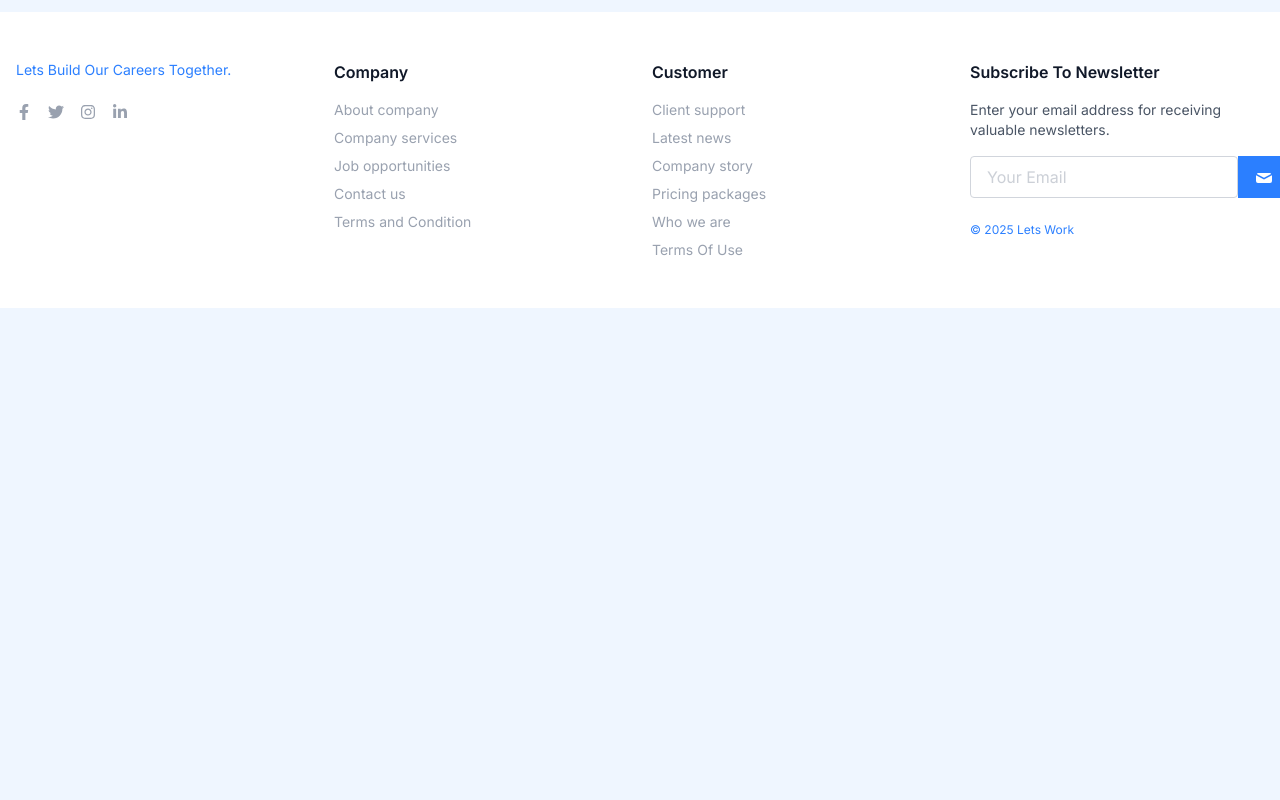
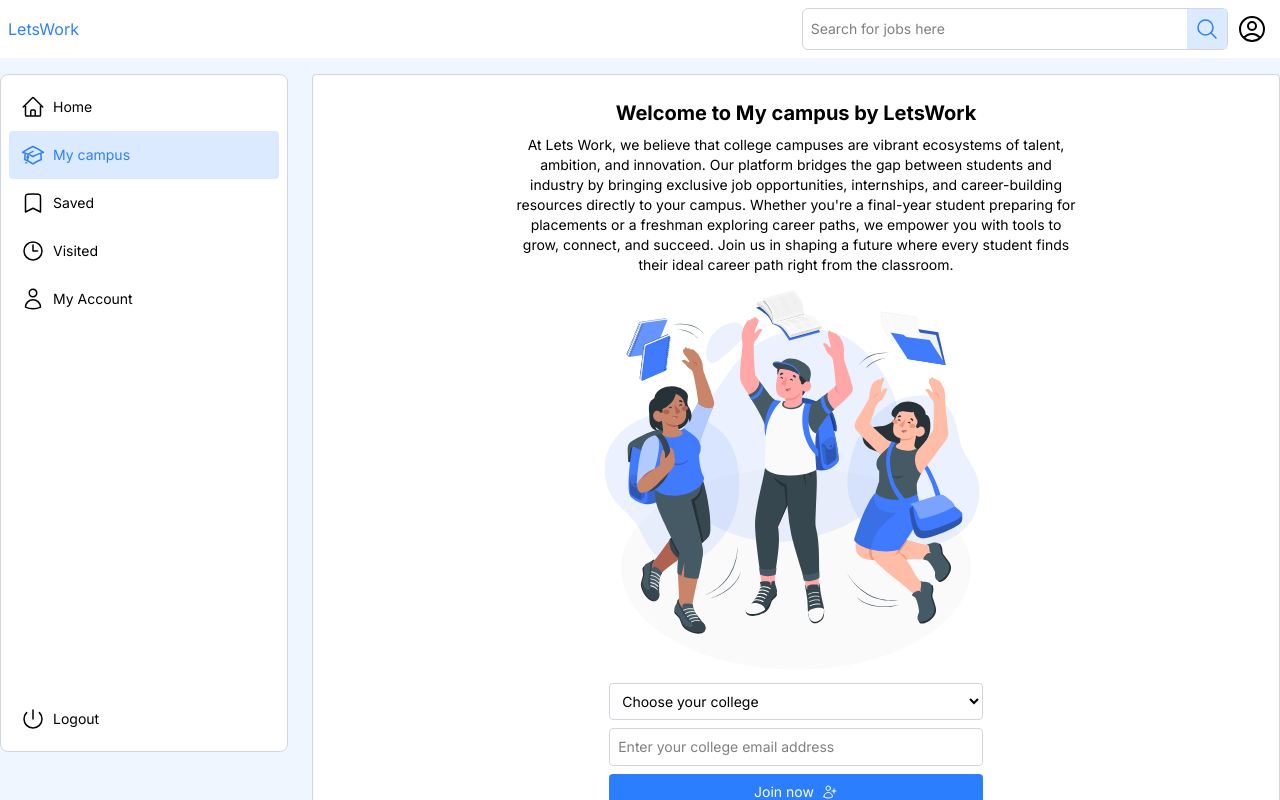
Before and after one commit to MohdBelalNaim/letswork, a React (Vite) app: page /campus in a window 1280 px wide. Shown: the top 800 px of the page. Built offline with nearby package versions, Linux system fonts and the light colour scheme.

Commit message:
[ADD] search result page added Minor changes done

```diff
--- a/package.json
+++ b/package.json
@@ -13,14 +13,14 @@
     "@reduxjs/toolkit": "^2.8.2",
     "@tailwindcss/cli": "^4.1.11",
     "@tailwindcss/vite": "^4.1.11",
+    "@vercel/analytics": "^1.5.0",
     "firebase": "^11.10.0",
-    "react": "^18.3.1",
+    "react": "^19.1.0",
     "react-circular-progressbar": "^2.2.0",
     "react-dom": "^19.1.0",
     "react-icons": "^5.5.0",
     "react-redux": "^9.2.0",
     "react-router-dom": "^7.6.3",
-    "react-web-share": "^2.0.2",
     "tailwindcss": "^4.1.11"
   },
   "devDependencies": {
--- a/src/App.jsx
+++ b/src/App.jsx
@@ -8,6 +8,8 @@ import MyAccountPage from "./pages/MyAccountPage";
 import Footer from "./components/Footer";
 import Terms from "./pages/Terms";
 import TermsOfUse from "./pages/TermsOfUse";
+import CampusPage from "./pages/CampusPage";
+import Searched from "./pages/Searched";
 const App = () => {
   return (
     <BrowserRouter>
@@ -20,6 +22,8 @@ const App = () => {
         <Route path="/account" element={<MyAccountPage />} />
         <Route path ="/terms" element={<Terms/>}/>
         <Route path="/use" element={<TermsOfUse />} />
+        <Route path="/campus" element={<CampusPage />} />
+        <Route path="/search" element={<Searched />} />
       </Routes>
 
       <Footer/>
--- a/src/components/Main.jsx
+++ b/src/components/Main.jsx
@@ -5,7 +5,6 @@ import CircularProgress from "./Progress";
 import Footer from "./Footer";
 const Main = () => {
   const [isScrolled, setIsScrolled] = useState(false);
-
   useEffect(() => {
     const handleScroll = () => {
       setIsScrolled(window.scrollY > 200);
@@ -16,6 +15,16 @@ const Main = () => {
       window.removeEventListener("scroll", handleScroll);
     };
   }, []);
+    const today = new Date();
+
+  const options = {
+    weekday: 'long', // e.g., "Friday"
+    month: 'long',   // e.g., "June"
+    day: 'numeric',  // e.g., "6"
+  };
+
+  const formattedDate = today.toLocaleDateString('en-US', options);
+
   return (
     <div className="max-sm:px-1">
       <div className="max-lg:hidden bg-white rounded-lg border border-gray-300 px-5 py-6 flex items-center justify-between">
@@ -35,7 +44,7 @@ const Main = () => {
                 d="M12 3v2.25m6.364.386-1.591 1.591M21 12h-2.25m-.386 6.364-1.591-1.591M12 18.75V21m-4.773-4.227-1.591 1.591M5.25 12H3m4.227-4.773L5.636 5.636M15.75 12a3.75 3.75 0 1 1-7.5 0 3.75 3.75 0 0 1 7.5 0Z"
               />
             </svg>
-            Friday, June 6
+            {formattedDate}
           </div>
           <div className="text-xl mt-3">Hi, Mohd Belal Naim !</div>
           <div className="text-sm mt-3">Let's get done with the basics</div>
--- /dev/null
+++ b/src/components/Search.jsx
@@ -0,0 +1,40 @@
+import React from "react";
+import JobCard from "./JobCard";
+
+const Visited = () => {
+  return (
+    <div>
+      <div className="text-lg font-bold py-4 flex items-center gap-x-3">
+        <svg
+          xmlns="http://www.w3.org/2000/svg"
+          fill="none"
+          viewBox="0 0 24 24"
+          stroke-width="1.5"
+          stroke="currentColor"
+          class="size-6"
+        >
+          <path
+            stroke-linecap="round"
+            stroke-linejoin="round"
+            d="M6.75 15.75 3 12m0 0 3.75-3.75M3 12h18"
+          />
+        </svg>
+        Search results
+      </div>
+      <div className="grid lg:grid-cols-2 gap-4 md:grid-cols-1 max-sm:grid-cols-1 max-sm:gap-1">
+        <JobCard />
+        <JobCard />
+        <JobCard />
+        <JobCard />
+        <JobCard />
+        <JobCard />
+        <JobCard />
+        <JobCard />
+        <JobCard />
+        <JobCard />
+      </div>
+    </div>
+  );
+};
+
+export default Visited;
--- a/src/components/Sidebar.jsx
+++ b/src/components/Sidebar.jsx
@@ -19,23 +19,7 @@ const Sidebar = () => {
             {item.icon} {item.name}
           </NavLink>
         ))}
-        <div className="flex gap-2 items-center px-3 py-3 text-sm rounded cursor-pointer">
-          <svg
-            xmlns="http://www.w3.org/2000/svg"
-            fill="none"
-            viewBox="0 0 24 24"
-            stroke-width="1.5"
-            stroke="currentColor"
-            class="size-6"
-          >
-            <path
-              stroke-linecap="round"
-              stroke-linejoin="round"
-              d="M4.26 10.147a60.438 60.438 0 0 0-.491 6.347A48.62 48.62 0 0 1 12 20.904a48.62 48.62 0 0 1 8.232-4.41 60.46 60.46 0 0 0-.491-6.347m-15.482 0a50.636 50.636 0 0 0-2.658-.813A59.906 59.906 0 0 1 12 3.493a59.903 59.903 0 0 1 10.399 5.84c-.896.248-1.783.52-2.658.814m-15.482 0A50.717 50.717 0 0 1 12 13.489a50.702 50.702 0 0 1 7.74-3.342M6.75 15a.75.75 0 1 0 0-1.5.75.75 0 0 0 0 1.5Zm0 0v-3.675A55.378 55.378 0 0 1 12 8.443m-7.007 11.55A5.981 5.981 0 0 0 6.75 15.75v-1.5"
-            />
-          </svg>
-          Campus program
-        </div>
+
       </div>
       <div className="flex gap-2 items-center px-3 py-3 text-sm">
         <svg
--- /dev/null
+++ b/src/pages/CampusPage.jsx
@@ -0,0 +1,69 @@
+import React, { useState } from "react";
+import Sidebar from "../components/Sidebar";
+import student from "../assets/students.svg";
+import Header from "./Header";
+
+const CampusPage = () => {
+  return (
+    <div className="bg-blue-50 min-h-screen flex flex-col">
+      <Header />
+
+      <div className="flex-1 container mx-auto grid grid-cols-1 sm:grid-cols-[18rem_1fr] gap-6 mt-2 max-sm:px-1">
+        <aside className="hidden sm:block">
+          <Sidebar />
+        </aside>
+        <main>
+          <div className="bg-white p-4 rounded border-gray-300 border max-sm:p-2">
+            <div className="font-bold text-xl py-2 text-center max-sm:text-sm">
+              Welcome to My campus by LetsWork
+            </div>
+            <div className="text-sm w-[60%] mx-auto text-center max-sm:w-[100%] max-sm:text-xs">
+              At Lets Work, we believe that college campuses are vibrant ecosystems of talent, ambition, and innovation. Our platform bridges the gap between students and industry by bringing exclusive job opportunities, internships, and career-building resources directly to your campus. Whether you're a final-year student preparing for placements or a freshman exploring career paths, we empower you with tools to grow, connect, and succeed. Join us in shaping a future where every student finds their ideal career path right from the classroom.
+            </div>
+            <div className="flex justify-center">
+              <img src={student} alt="" className="size-100 max-sm:size-60" />
+            </div>
+            <div className="text-center py-2 flex flex-col justify-center items-center gap-2 w-[40%] mx-auto max-sm:w-[100%]">
+              <select
+                name=""
+                id=""
+                className="border border-gray-300 rounded p-2 w-full text-sm  max-sm:text-xs"
+              >
+                <option value="">Choose your college</option>
+                <option value="">Integral University Lucknow</option>
+              </select>
+              <input
+                type="text"
+                placeholder="Enter your college email address"
+                className="w-full border border-gray-300 rounded p-2 text-sm max-sm:text-xs"
+              />
+              <button className="text-sm bg-blue-500 text-white rounded p-2 w-full flex justify-center items-center gap-2 hover:bg-blue-600 transition-colors">
+                Join now{" "}
+                <svg
+                  xmlns="http://www.w3.org/2000/svg"
+                  fill="none"
+                  viewBox="0 0 24 24"
+                  stroke-width="1.5"
+                  stroke="currentColor"
+                  class="size-4"
+                >
+                  <path
+                    stroke-linecap="round"
+                    stroke-linejoin="round"
+                    d="M18 7.5v3m0 0v3m0-3h3m-3 0h-3m-2.25-4.125a3.375 3.375 0 1 1-6.75 0 3.375 3.375 0 0 1 6.75 0ZM3 19.235v-.11a6.375 6.375 0 0 1 12.75 0v.109A12.318 12.318 0 0 1 9.374 21c-2.331 0-4.512-.645-6.374-1.766Z"
+                  />
+                </svg>
+              </button>
+            </div>
+            <div className="text-xs mx-auto w-[40%] text-center text-gray-500 mt-4 max-sm:w-[100%]">
+              By continuing you agree to terms and conditions, and terms of use
+              for being a member of My campus service provided by Letswork
+            </div>
+          </div>
+        </main>
+      </div>
+    </div>
+  );
+};
+
+export default CampusPage;
--- a/src/pages/Header.jsx
+++ b/src/pages/Header.jsx
@@ -31,6 +31,9 @@ const Header = () => {
 
           <Link to={"/"}>
             <div className="animate__animated animate__fadeInUp">Home</div>
+          </Link>
+          <Link to={"/campus"}>
+            <div className="animate__animated animate__fadeInUp">My campus</div>
           </Link>
           <Link to={"/saved"}>
             <div className="animate__animated animate__fadeInUp">Saved</div>
@@ -75,7 +78,7 @@ const Header = () => {
               className="w-[95%] max-sm:w-[85%] outline-hidden text-sm px-2 max-sm:text-xs"
             />
             <button className="bg-blue-100 w-[10%] max-sm:w-[15%] max flex justify-center text-blue-500 py-2 cursor-pointer">
-              <svg
+              <Link to={"/search"}><svg
                 xmlns="http://www.w3.org/2000/svg"
                 fill="none"
                 viewBox="0 0 24 24"
@@ -89,6 +92,7 @@ const Header = () => {
                   d="m21 21-5.197-5.197m0 0A7.5 7.5 0 1 0 5.196 5.196a7.5 7.5 0 0 0 10.607 10.607Z"
                 />
               </svg>
+              </Link>
             </button>
           </section>
           <section className="max-sm:hidden">
--- /dev/null
+++ b/src/pages/Searched.jsx
@@ -0,0 +1,25 @@
+import React from 'react'
+import Sidebar from "../components/Sidebar";
+import Header from "./Header";
+import Visited from "../components/Visited";
+import Search from "../components/Search";
+const Searched = () => {
+  return (
+    <div>
+    <div className="bg-blue-50 min-h-screen flex flex-col">
+      <Header />
+
+      <div className="flex-1 container px-1 mx-auto grid grid-cols-1 sm:grid-cols-[18rem_1fr] gap-6 mt-2">
+        <aside className="hidden sm:block ">
+          <Sidebar />
+        </aside>
+        <main>
+          <Search/>
+        </main>
+      </div>
+    </div>
+    </div>
+  )
+}
+
+export default Searched
--- a/src/sidebarhelper.jsx
+++ b/src/sidebarhelper.jsx
@@ -20,8 +20,28 @@ export const sidebar = [
     ),
   },
   {
+    name: "My campus",
+    path: "/campus",
+    icon: (
+      <svg
+        xmlns="http://www.w3.org/2000/svg"
+        fill="none"
+        viewBox="0 0 24 24"
+        stroke-width="1.5"
+        stroke="currentColor"
+        class="size-6"
+      >
+        <path
+          stroke-linecap="round"
+          stroke-linejoin="round"
+          d="M4.26 10.147a60.438 60.438 0 0 0-.491 6.347A48.62 48.62 0 0 1 12 20.904a48.62 48.62 0 0 1 8.232-4.41 60.46 60.46 0 0 0-.491-6.347m-15.482 0a50.636 50.636 0 0 0-2.658-.813A59.906 59.906 0 0 1 12 3.493a59.903 59.903 0 0 1 10.399 5.84c-.896.248-1.783.52-2.658.814m-15.482 0A50.717 50.717 0 0 1 12 13.489a50.702 50.702 0 0 1 7.74-3.342M6.75 15a.75.75 0 1 0 0-1.5.75.75 0 0 0 0 1.5Zm0 0v-3.675A55.378 55.378 0 0 1 12 8.443m-7.007 11.55A5.981 5.981 0 0 0 6.75 15.75v-1.5"
+        />
+      </svg>
+    ),
+  },
+  {
     name: "Saved",
-    path:"/saved",
+    path: "/saved",
     icon: (
       <svg
         xmlns="http://www.w3.org/2000/svg"
```
Also changed, not shown: src/assets/students.svg (added), 1 other file (tests, documents, lock files or other folders).
